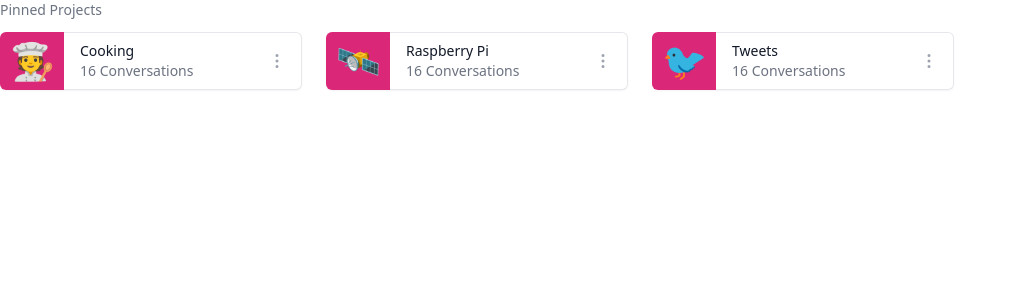
After one commit to wolffiex/monsterpiece, a Django app: page /web/topics in a window 1280 px wide. The commit adds this page. Shown: the top 300 px of the page, without its empty margins (0-1017 px from the left). Run offline with Django 5.2, Linux system fonts and the light colour scheme; the visitor is signed in with stand-in values (Sample User, id 1).

Commit message:
topics page

```diff
--- a/static/css/dist.css
+++ b/static/css/dist.css
@@ -796,6 +796,10 @@ select {
   z-index: 40;
 }
 
+.col-span-1 {
+  grid-column: span 1 / span 1;
+}
+
 .-m-1 {
   margin: -0.25rem;
 }
@@ -846,6 +850,10 @@ select {
   margin-top: auto;
 }
 
+.mt-3 {
+  margin-top: 0.75rem;
+}
+
 .block {
   display: block;
 }
@@ -854,6 +862,14 @@ select {
   display: flex;
 }
 
+.inline-flex {
+  display: inline-flex;
+}
+
+.grid {
+  display: grid;
+}
+
 .hidden {
   display: none;
 }
@@ -926,12 +942,20 @@ select {
   width: 1px;
 }
 
+.w-16 {
+  width: 4rem;
+}
+
 .max-w-7xl {
   max-width: 80rem;
 }
 
 .flex-1 {
   flex: 1 1 0%;
+}
+
+.flex-shrink-0 {
+  flex-shrink: 0;
 }
 
 .shrink-0 {
@@ -962,6 +986,10 @@ select {
   transform: translate(var(--tw-translate-x), var(--tw-translate-y)) rotate(var(--tw-rotate)) skewX(var(--tw-skew-x)) skewY(var(--tw-skew-y)) scaleX(var(--tw-scale-x)) scaleY(var(--tw-scale-y));
 }
 
+.grid-cols-1 {
+  grid-template-columns: repeat(1, minmax(0, 1fr));
+}
+
 .flex-col {
   flex-direction: column;
 }
@@ -976,6 +1004,10 @@ select {
 
 .justify-between {
   justify-content: space-between;
+}
+
+.gap-5 {
+  gap: 1.25rem;
 }
 
 .gap-x-3 {
@@ -1016,6 +1048,12 @@ select {
   overflow-y: auto;
 }
 
+.truncate {
+  overflow: hidden;
+  text-overflow: ellipsis;
+  white-space: nowrap;
+}
+
 .rounded-full {
   border-radius: 9999px;
 }
@@ -1024,6 +1062,16 @@ select {
   border-radius: 0.375rem;
 }
 
+.rounded-l-md {
+  border-top-left-radius: 0.375rem;
+  border-bottom-left-radius: 0.375rem;
+}
+
+.rounded-r-md {
+  border-top-right-radius: 0.375rem;
+  border-bottom-right-radius: 0.375rem;
+}
+
 .border-0 {
   border-width: 0px;
 }
@@ -1034,6 +1082,10 @@ select {
 
 .border-r {
   border-right-width: 1px;
+}
+
+.border-t {
+  border-top-width: 1px;
 }
 
 .border-gray-200 {
@@ -1061,6 +1113,30 @@ select {
   background-color: rgb(255 255 255 / var(--tw-bg-opacity));
 }
 
+.bg-green-500 {
+  --tw-bg-opacity: 1;
+  background-color: rgb(34 197 94 / var(--tw-bg-opacity));
+}
+
+.bg-pink-600 {
+  --tw-bg-opacity: 1;
+  background-color: rgb(219 39 119 / var(--tw-bg-opacity));
+}
+
+.bg-purple-600 {
+  --tw-bg-opacity: 1;
+  background-color: rgb(147 51 234 / var(--tw-bg-opacity));
+}
+
+.bg-transparent {
+  background-color: transparent;
+}
+
+.bg-yellow-500 {
+  --tw-bg-opacity: 1;
+  background-color: rgb(234 179 8 / var(--tw-bg-opacity));
+}
+
 .p-1 {
   padding: 0.25rem;
 }
@@ -1139,6 +1215,10 @@ select {
   padding-right: 0px;
 }
 
+.pr-2 {
+  padding-right: 0.5rem;
+}
+
 .text-center {
   text-align: center;
 }
@@ -1151,6 +1231,16 @@ select {
 .text-sm {
   font-size: 0.875rem;
   line-height: 1.25rem;
+}
+
+.text-6xl {
+  font-size: 3.75rem;
+  line-height: 1;
+}
+
+.text-4xl {
+  font-size: 2.25rem;
+  line-height: 2.5rem;
 }
 
 .font-bold {
@@ -1313,6 +1403,11 @@ select {
   color: rgb(79 70 229 / var(--tw-text-opacity));
 }
 
+.hover\:text-gray-600:hover {
+  --tw-text-opacity: 1;
+  color: rgb(75 85 99 / var(--tw-text-opacity));
+}
+
 .focus\:outline-none:focus {
   outline: 2px solid transparent;
   outline-offset: 2px;
@@ -1339,6 +1434,15 @@ select {
   --tw-ring-color: rgb(79 70 229 / var(--tw-ring-opacity));
 }
 
+.focus\:ring-indigo-500:focus {
+  --tw-ring-opacity: 1;
+  --tw-ring-color: rgb(99 102 241 / var(--tw-ring-opacity));
+}
+
+.focus\:ring-offset-2:focus {
+  --tw-ring-offset-width: 2px;
+}
+
 .focus-visible\:outline:focus-visible {
   outline-style: solid;
 }
@@ -1374,6 +1478,14 @@ select {
     max-width: 24rem;
   }
 
+  .sm\:grid-cols-2 {
+    grid-template-columns: repeat(2, minmax(0, 1fr));
+  }
+
+  .sm\:gap-6 {
+    gap: 1.5rem;
+  }
+
   .sm\:gap-x-6 {
     -moz-column-gap: 1.5rem;
          column-gap: 1.5rem;
@@ -1439,6 +1551,10 @@ select {
 
   .lg\:max-w-7xl {
     max-width: 80rem;
+  }
+
+  .lg\:grid-cols-4 {
+    grid-template-columns: repeat(4, minmax(0, 1fr));
   }
 
   .lg\:flex-col {
--- a/web/templates/app.html
+++ b/web/templates/app.html
@@ -9,6 +9,6 @@
 </head>
 
 <body class="h-full">
-  this is it
+  {% block content %}{% endblock %}
 </body>
 </html>
--- /dev/null
+++ b/web/templates/topics.html
@@ -0,0 +1,34 @@
+{% extends 'app.html' %}
+
+{% block head %}
+<title>Topics</title>
+{% endblock %}
+
+{% block content %}
+<div>
+  <h2 class="text-sm font-medium text-gray-500">Pinned Projects</h2>
+  <ul role="list" class="mt-3 grid grid-cols-1 gap-5 sm:grid-cols-2 sm:gap-6 lg:grid-cols-4">
+    {% for topic in topics %}
+    <li class="col-span-1 flex rounded-md shadow-sm">
+      <div class="flex w-16 flex-shrink-0 items-center justify-center bg-pink-600 rounded-l-md text-sm font-medium text-white">
+        <span class="text-4xl">{{ topic.emoji_string | safe }}</span>
+      </div>
+      <div class="flex flex-1 items-center justify-between truncate rounded-r-md border-b border-r border-t border-gray-200 bg-white">
+        <div class="flex-1 truncate px-4 py-2 text-sm">
+          <a href="#" class="font-medium text-gray-900 hover:text-gray-600">{{ topic.label }}</a>
+          <p class="text-gray-500">16 Conversations</p>
+        </div>
+        <div class="flex-shrink-0 pr-2">
+          <button type="button" class="inline-flex h-8 w-8 items-center justify-center rounded-full bg-transparent bg-white text-gray-400 hover:text-gray-500 focus:outline-none focus:ring-2 focus:ring-indigo-500 focus:ring-offset-2">
+            <span class="sr-only">Open options</span>
+            <svg class="h-5 w-5" viewBox="0 0 20 20" fill="currentColor" aria-hidden="true">
+              <path d="M10 3a1.5 1.5 0 110 3 1.5 1.5 0 010-3zM10 8.5a1.5 1.5 0 110 3 1.5 1.5 0 010-3zM11.5 15.5a1.5 1.5 0 10-3 0 1.5 1.5 0 003 0z" />
+            </svg>
+          </button>
+        </div>
+      </div>
+    </li>
+    {% endfor %}
+  </ul>
+</div>
+{% endblock %}
--- a/web/urls.py
+++ b/web/urls.py
@@ -1,7 +1,7 @@
 from django.urls import path
-from web.views import LoginView, AppView
+from web.views import LoginView, TopicView
 
 urlpatterns = [
     path("login", LoginView.as_view(), name="login"),
-    path("app", AppView.as_view(), name="app"),
+    path("topics", TopicView.as_view(), name="topics"),
 ]
--- a/web/views.py
+++ b/web/views.py
@@ -4,12 +4,12 @@ from django.utils.decorators import method_decorator
 from django.contrib.auth.decorators import login_required
 from django.contrib.auth import authenticate, login
 from django.contrib import messages
-
+from dataclasses import dataclass
 
 class LoginView(View):
     def get(self, request):
         if request.user.is_authenticated:
-            return redirect('app')
+            return redirect('topics')
         return render(request, "login.html", {})
 
     def post(self, request):
@@ -18,12 +18,20 @@ class LoginView(View):
         user = authenticate(request, username=username, password=password)
         if user is not None:
             login(request, user)
-            return redirect('app')  # Redirect to the app view
+            return redirect('topics')  # Redirect to the app view
         else:
             messages.error(request, 'Invalid username or password.')
             return render(request, 'login.html', {})
+@dataclass
+class Topic:
+    emoji_string : str
+    label: str
 
-class AppView(View):
+class TopicView(View):
     @method_decorator(login_required)
     def get(self, request):
-        return render(request, 'app.html')
+        topics = []
+        topics.append(Topic("&#x1F9D1;&#x200D;&#x1F373;", "Cooking"))
+        topics.append(Topic("&#x1F6F0;&#xFE0F", "Raspberry Pi"))
+        topics.append(Topic("&#x1F426;", "Tweets"))
+        return render(request, 'topics.html', {"topics": topics})
```
